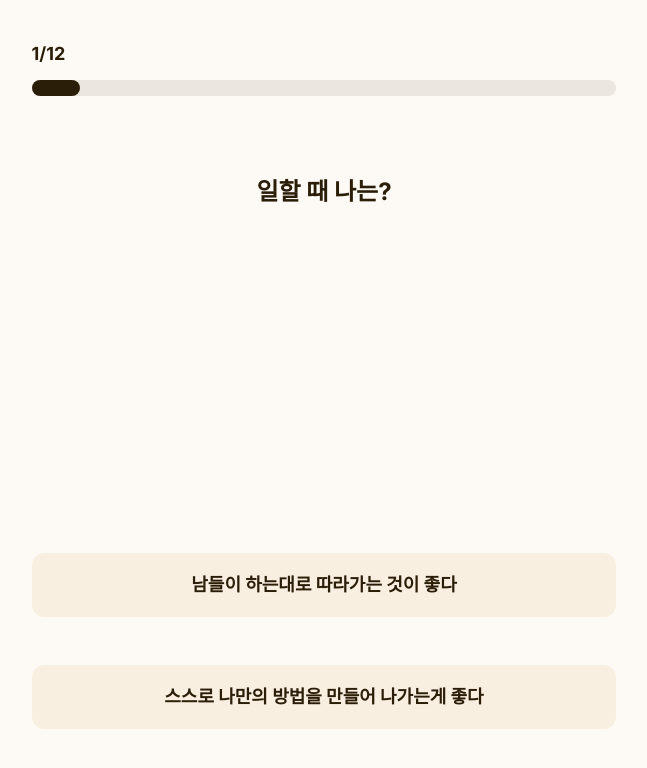
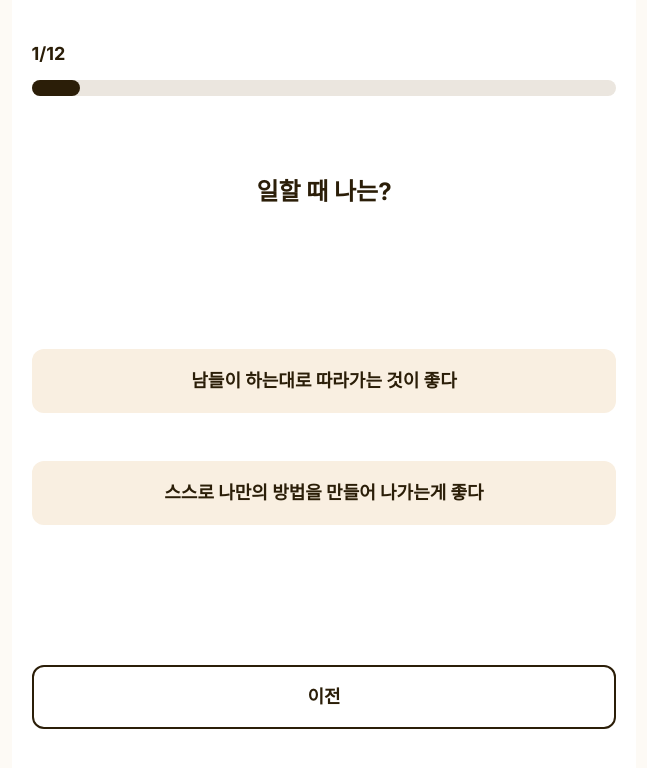
Before and after one commit to chaldduck42/chaldduck42-FE, a Next.js app: page /mbti/1 in a window 1280 px wide. Shown: the top 768 px of the page, without its empty margins (316-963 px from the left). Built offline with nearby package versions, Linux system fonts and the light colour scheme.

Commit message:
style: css 변경

```diff
--- a/src/app/mbti/[id]/page.tsx
+++ b/src/app/mbti/[id]/page.tsx
@@ -9,13 +9,25 @@ const page = () => {
       <div className="flex flex-col justify-between items-center h-5/6 pt-20">
         <div className="text-Dark-Brown text-2xl font-bold">일할 때 나는?</div>
         <div>
-          <button className="w-full rounded-xl h-16 text-lg font-bold text-Dark-Brown bg-Beige3 mb-12">
+          <button
+            type="button"
+            className="w-full rounded-xl h-16 text-lg font-bold text-Dark-Brown bg-Beige3 mb-12"
+          >
             남들이 하는대로 따라가는 것이 좋다
           </button>
-          <button className="w-full rounded-xl h-16 text-lg font-bold text-Dark-Brown bg-Beige3">
+          <button
+            type="button"
+            className="w-full rounded-xl h-16 text-lg font-bold text-Dark-Brown bg-Beige3"
+          >
             스스로 나만의 방법을 만들어 나가는게 좋다
           </button>
         </div>
+        <button
+          type="button"
+          className="w-full rounded-xl h-16 text-lg font-bold text-Dark-Brown border-2 border-Dark-Brown"
+        >
+          이전
+        </button>
       </div>
     </div>
   )
--- a/src/app/mbti/layout.tsx
+++ b/src/app/mbti/layout.tsx
@@ -5,5 +5,5 @@ interface LayoutProps {
 }
 
 export default function Layout({ children }: LayoutProps) {
-  return <div className="px-5 pt-10 h-full">{children}</div>
+  return <div className="px-5 pt-10 h-full bg-white">{children}</div>
 }
--- a/src/app/mbti/page.tsx
+++ b/src/app/mbti/page.tsx
@@ -1,14 +1,10 @@
 'use client'
 import React from 'react'
-import { useRecoilValue } from 'recoil'
-import { sampleAtom } from '@/recoil/atom'
 
 const Home = () => {
-  const sample = useRecoilValue(sampleAtom)
-
   return (
     <div>
-      <div>내 성격과 유사한 값을 입력하는 설문조사 페이지 입니다</div>
+      <div>검사하러 가기</div>
     </div>
   )
 }
```
